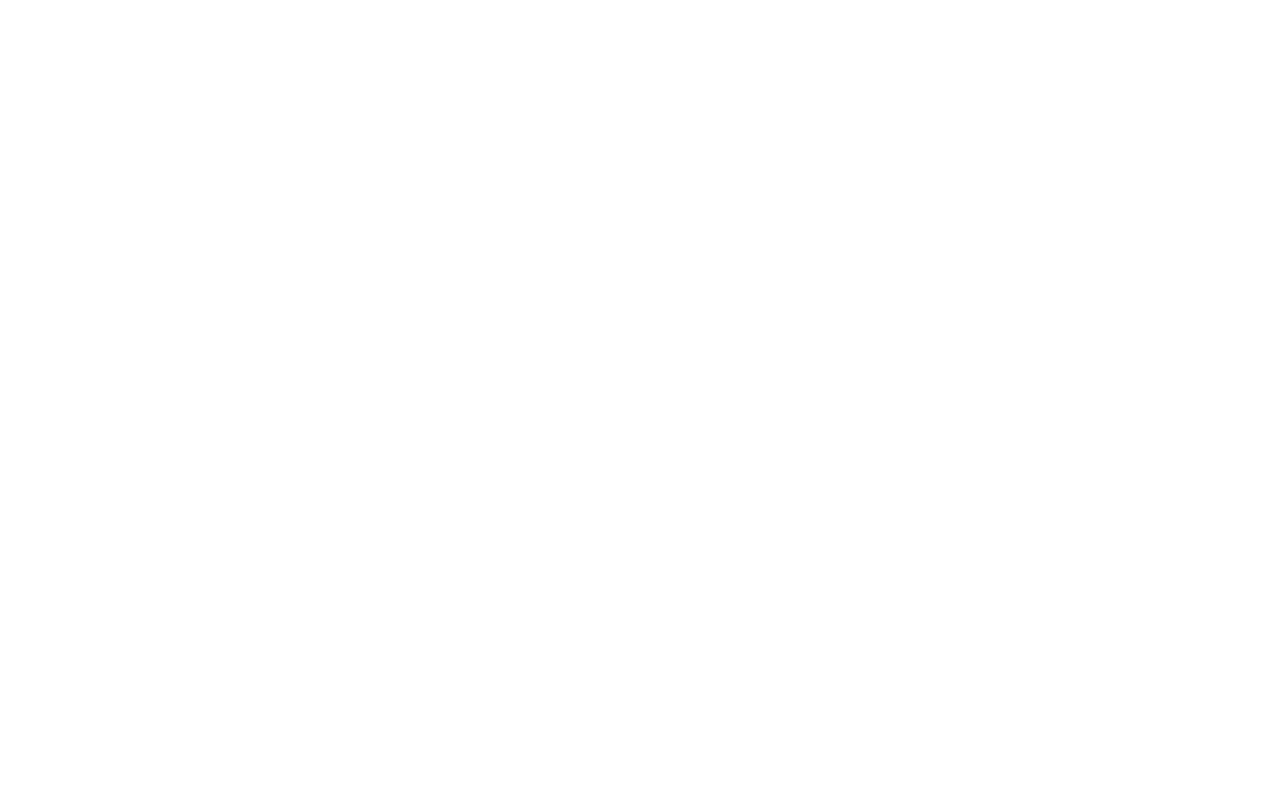
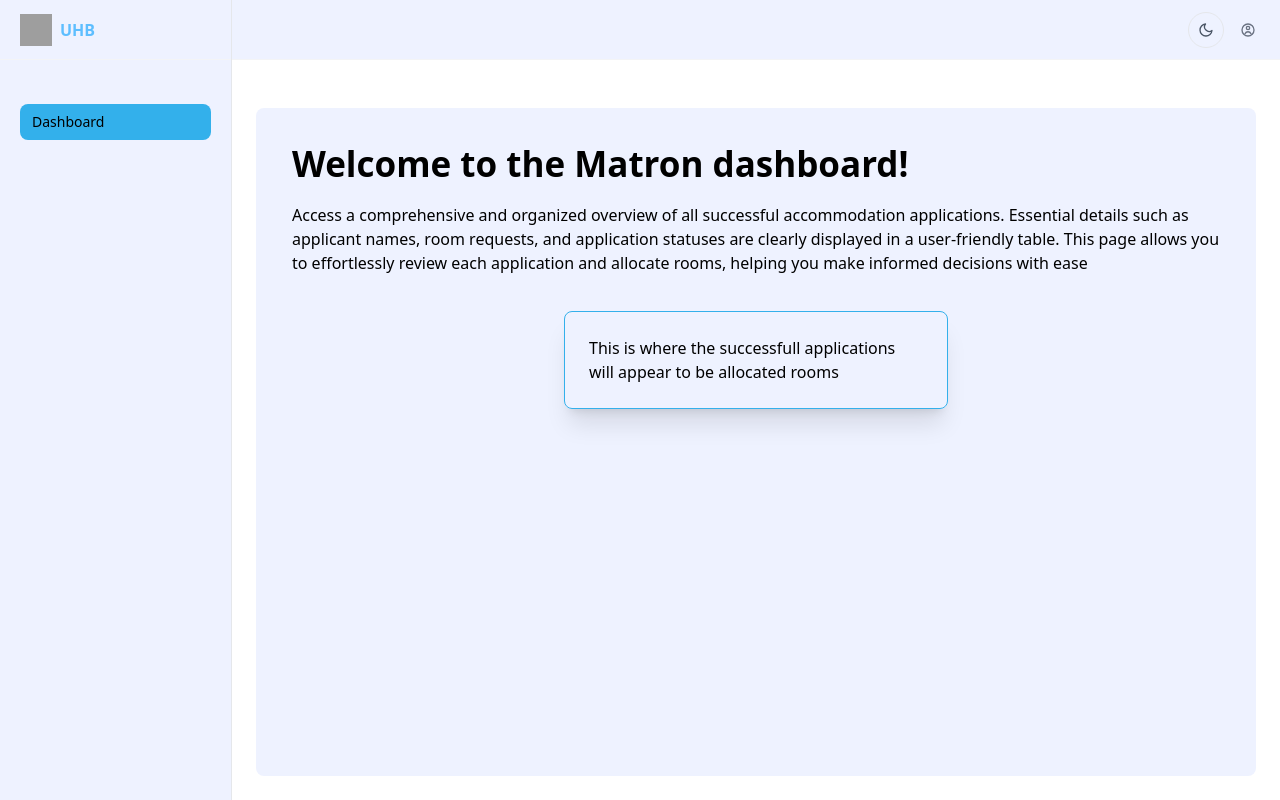
Before and after one commit to EvansMungai/UHBUI, an Angular app: page /uhb/matron in a window 1280 px wide. Before the commit this address led to /. Built offline with nearby package versions, Linux system fonts and the light colour scheme; grey boxes are pictures that could not be loaded.

Commit message:
feat(matron): create matron dashboard page.

```diff
--- a/src/app/app.routes.ts
+++ b/src/app/app.routes.ts
@@ -23,6 +23,11 @@ export const routes: Routes = [
                     { path: 'view-application', loadComponent: () => import('./shared/features/housekeeper/view-application/view-application').then(m => m.ViewApplication) },
                     { path: 'successful-applications', loadComponent: () => import('./shared/features/housekeeper/successful-applications/successful-applications').then(m => m.SuccessfulApplications) },
                 ]
+            },
+            {
+                path: 'matron', component: WebPart, data: { menu: 'matron' }, children: [
+                    { path: '', loadComponent: () => import('./shared/features/matron/review-allocations/review-allocations').then(m => m.ReviewAllocations) },
+                ]
             }
         ]
     },
--- a/src/app/core/interfaces/menu-config.ts
+++ b/src/app/core/interfaces/menu-config.ts
@@ -43,5 +43,26 @@ export const MENU_CONFIGS: Record<string, MenuConfig> = {
                 ]
             }
         ]
+    },
+    matron: {
+        menuSections: [
+            {
+                title: '',
+                items: [
+                    { label: 'Dashboard', link: '/uhb/matron' },
+                    // { label: 'View Application', link: '/uhb/housekeeper/view-application' },
+                    // { label: 'Successful Applications', link: '/uhb/housekeeper/successful-applications' },
+                ]
+            }
+        ],
+        dropdownMenuSections: [
+            {
+                title: '',
+                items: [
+                    {label: 'My Account', link: '/my-account'},
+                    {label: 'Log out', link: '/log-out'},
+                ]
+            }
+        ]
     }
 }
--- /dev/null
+++ b/src/app/shared/features/matron/review-allocations/review-allocations.html
@@ -0,0 +1,10 @@
+<h1 class="text-[35px] font-bold dark:text-white">Welcome to the Matron dashboard!</h1>
+<p class="mt-3 dark:text-white">Access a comprehensive and organized overview of all successful accommodation applications. Essential
+    details such
+    as applicant names, room requests, and application statuses are clearly displayed in a user-friendly table. This
+    page allows you to effortlessly review each application and allocate rooms, helping you make informed decisions with
+    ease
+</p>
+<app-card [cardStyles]="'border border-accent dark:text-white shadow-xl rounded-lg mt-9'">
+    This is where the successfull applications will appear to be allocated rooms
+</app-card>
```
Also changed, not shown: src/app/shared/features/matron/review-allocations/review-allocations.ts (added, +11 -0 lines), src/app/shared/features/matron/review-allocations/review-allocations.css (added), 1 other file (tests, documents, lock files or other folders).
